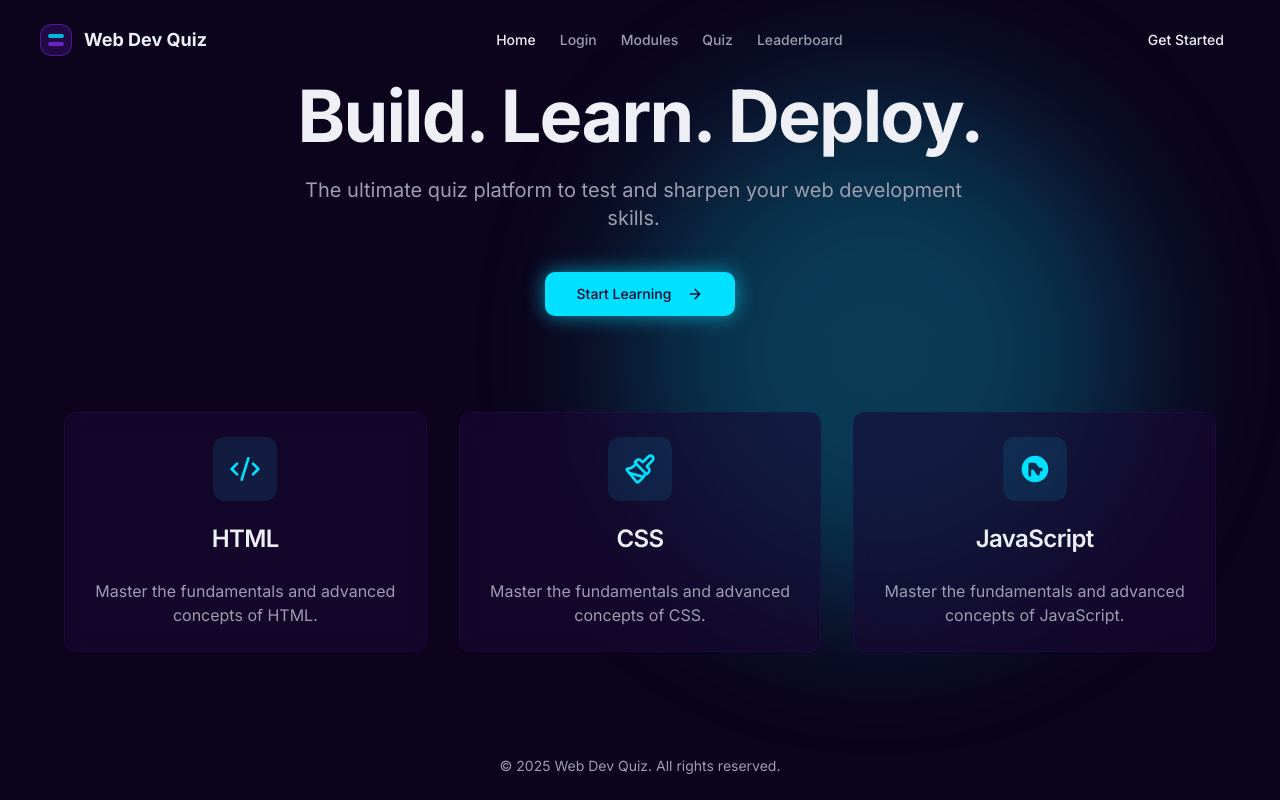
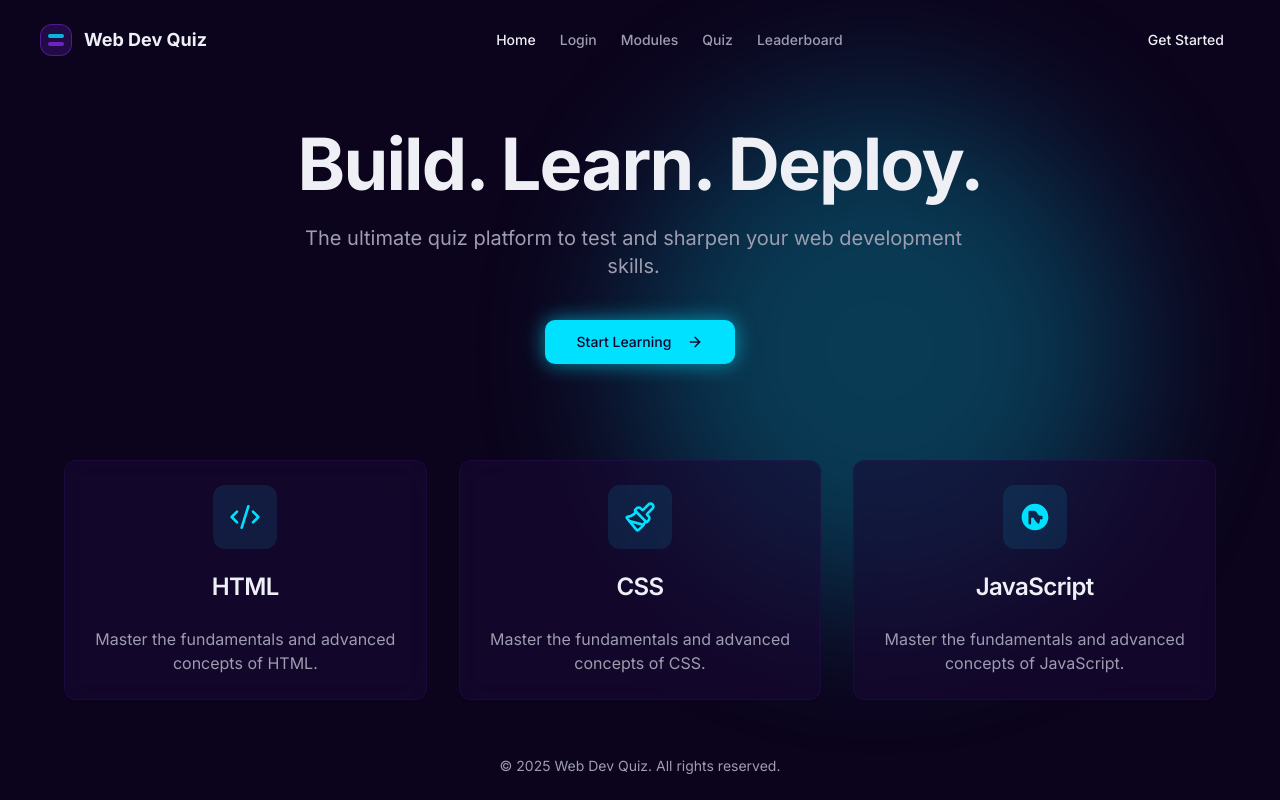
Before and after one commit to nilakshichoudhary1234-code/WEBLEARN, a Next.js app: page / in a window 1280 px wide. Built offline with nearby package versions, Linux system fonts and the light colour scheme.

Commit message:
Add margin or padding below the navigation bar to create clear vertical

```diff
--- a/src/app/page.tsx
+++ b/src/app/page.tsx
@@ -52,7 +52,7 @@ export default function Home() {
       </header>
 
       {/* Hero Section */}
-      <main className="flex flex-1 flex-col items-center justify-center p-4 text-center">
+      <main className="flex flex-1 flex-col items-center justify-center p-4 pt-28 text-center">
         <div
           className="absolute inset-0 -z-10 h-full w-full bg-background"
         >
```
